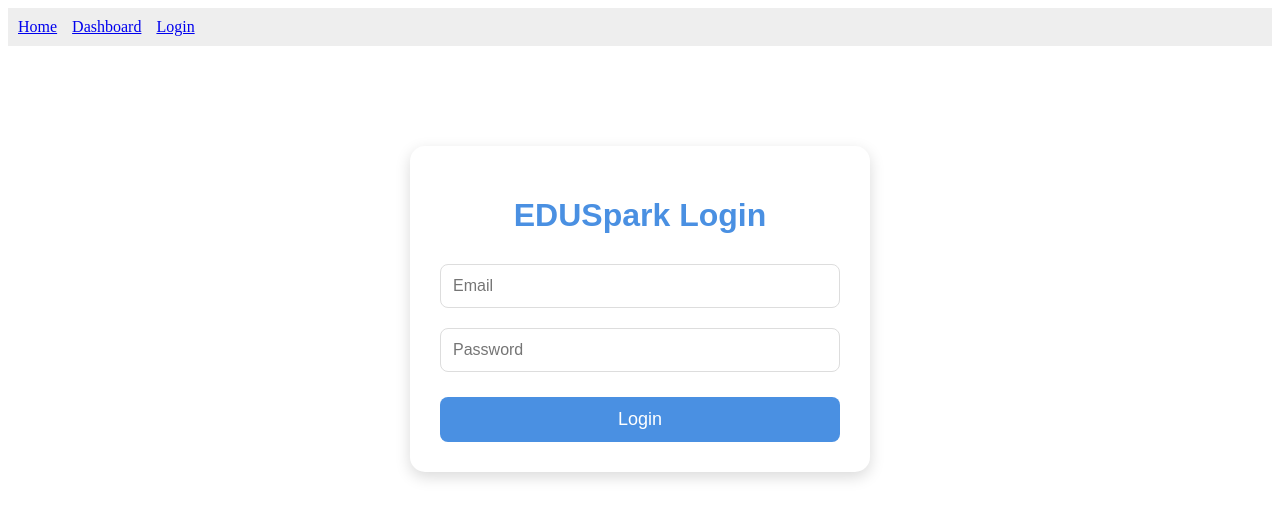
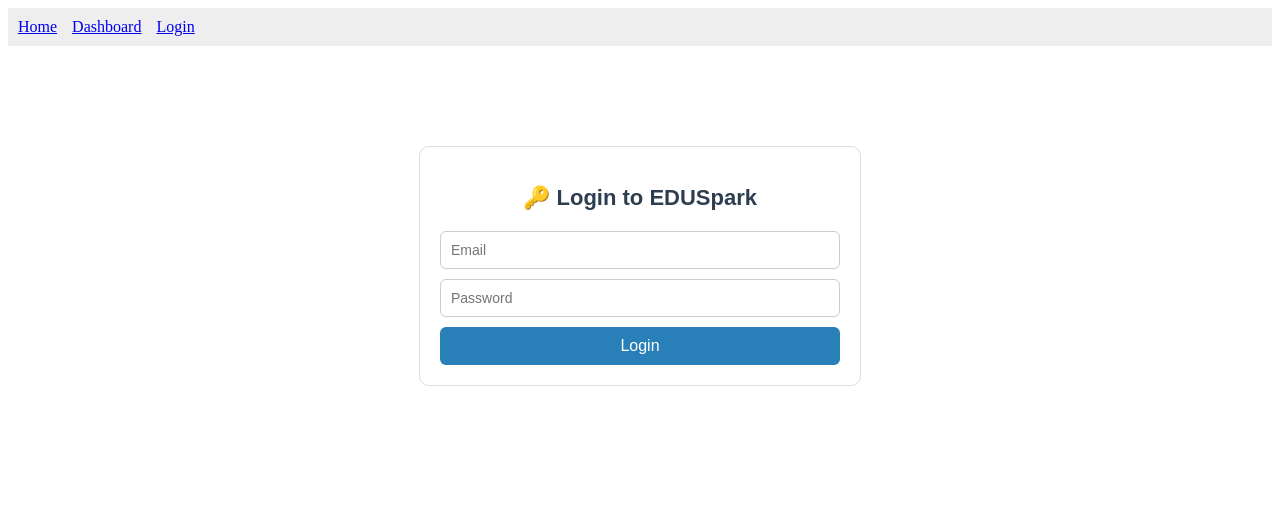
Before and after one commit to ahmed8636973/EDU, a React (Vite) app: page /login in a window 1280 px wide. Shown: the top 518 px of the page. Built offline with nearby package versions, Linux system fonts and the light colour scheme.

Commit message:
Login.jsx

```diff
--- a/src/pages/Login.jsx
+++ b/src/pages/Login.jsx
@@ -1,18 +1,19 @@
 import { useState } from "react";
 import { supabase } from "../lib/supabaseClient";
-import "./Login.css";
+import { useNavigate } from "react-router-dom";
+
+const ADMIN_EMAIL = "ahmed8636973@eduspark"; // ✨ الأدمن محفوظ هنا
 
 export default function Login() {
   const [email, setEmail] = useState("");
   const [password, setPassword] = useState("");
   const [error, setError] = useState("");
-  const [loading, setLoading] = useState(false);
+  const navigate = useNavigate();
 
   const handleLogin = async (e) => {
     e.preventDefault();
-    setLoading(true);
+
     setError("");
-
     const { data, error } = await supabase.auth.signInWithPassword({
       email,
       password,
@@ -20,29 +21,27 @@
 
     if (error) {
       setError(error.message);
-    } else {
-      if (email === "ahmed8636973@eduspark" && password === "Mmna01275074528") {
-        alert("✅ Welcome Admin!");
-        window.location.href = "/dashboard";
-      } else {
-        alert("✅ Logged in as User");
-        window.location.href = "/home";
-      }
+      return;
     }
 
-    setLoading(false);
+    if (data.user.email === ADMIN_EMAIL) {
+      navigate("/dashboard"); // ✅ الأدمن → داشبورد
+    } else {
+      navigate("/"); // أي يوزر عادي → الصفحة الرئيسية
+    }
   };
 
   return (
-    <div className="login-container">
-      <h1>EDUSpark Login</h1>
-      <form onSubmit={handleLogin}>
+    <div style={styles.container}>
+      <h2 style={styles.title}>🔑 Login to EDUSpark</h2>
+      <form onSubmit={handleLogin} style={styles.form}>
         <input
           type="email"
           placeholder="Email"
           value={email}
           onChange={(e) => setEmail(e.target.value)}
           required
+          style={styles.input}
         />
         <input
           type="password"
@@ -50,12 +49,43 @@
           value={password}
           onChange={(e) => setPassword(e.target.value)}
           required
+          style={styles.input}
         />
-        {error && <p className="error">{error}</p>}
-        <button type="submit" disabled={loading}>
-          {loading ? "Loading..." : "Login"}
+        <button type="submit" style={styles.button}>
+          Login
         </button>
       </form>
+      {error && <p style={styles.error}>{error}</p>}
     </div>
   );
 }
+
+const styles = {
+  container: {
+    maxWidth: "400px",
+    margin: "100px auto",
+    padding: "20px",
+    border: "1px solid #ddd",
+    borderRadius: "10px",
+    textAlign: "center",
+    fontFamily: "Arial, sans-serif",
+  },
+  title: { marginBottom: "20px", fontSize: "22px", color: "#2c3e50" },
+  form: { display: "flex", flexDirection: "column", gap: "10px" },
+  input: {
+    padding: "10px",
+    borderRadius: "6px",
+    border: "1px solid #ccc",
+    fontSize: "14px",
+  },
+  button: {
+    padding: "10px",
+    backgroundColor: "#2980b9",
+    color: "#fff",
+    border: "none",
+    borderRadius: "6px",
+    cursor: "pointer",
+    fontSize: "16px",
+  },
+  error: { color: "red", marginTop: "10px" },
+};
```
